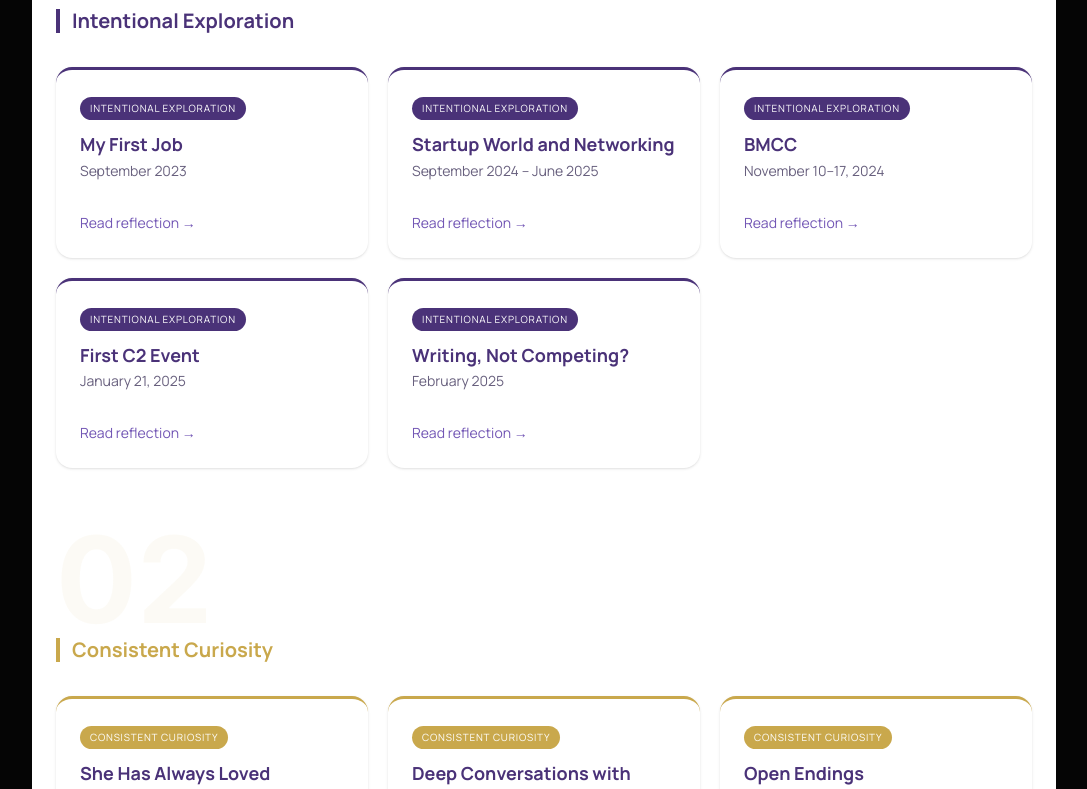
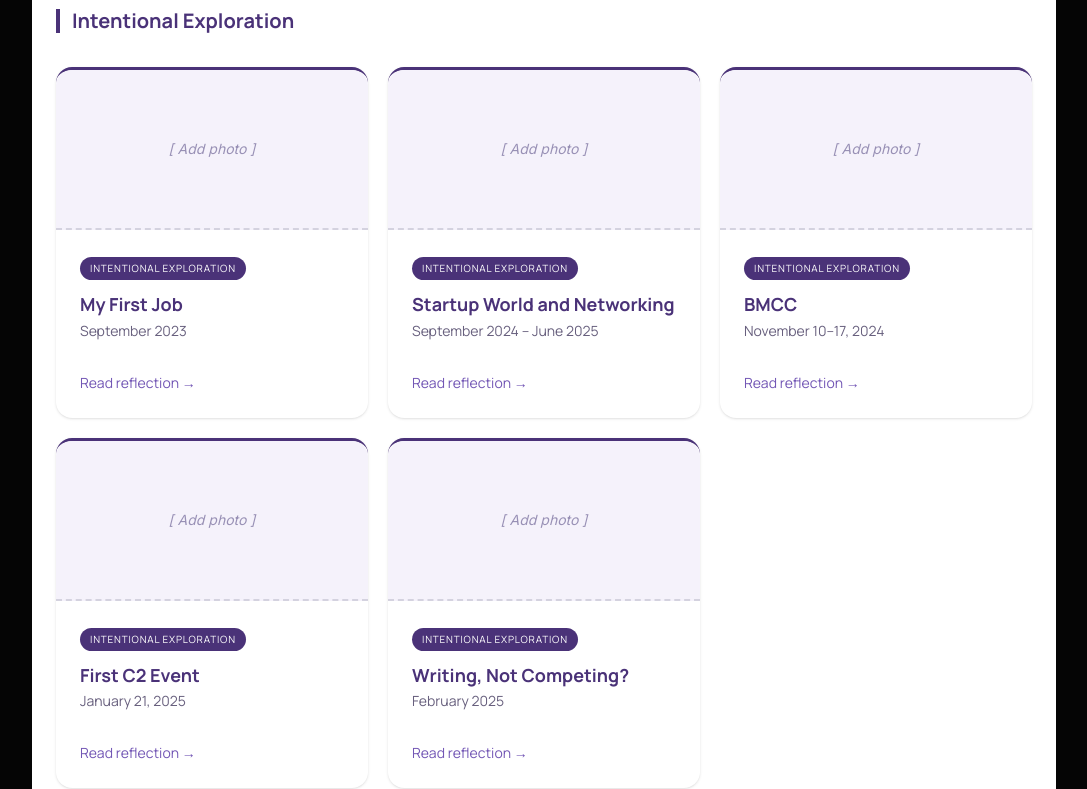
Before and after one commit to ivadhooria2004/portfolio-iva-dhooria, a Next.js app: page /honors-portfolio in a window 1280 px wide. Shown: the part 3060-3849 px from the top of the page, without its empty margins (96-1183 px from the left). Built offline with nearby package versions, Linux system fonts and the light colour scheme.

Commit message:
Update ArtifactsSection.jsx

```diff
--- a/app/honors-portfolio/ArtifactsSection.jsx
+++ b/app/honors-portfolio/ArtifactsSection.jsx
@@ -32,28 +32,105 @@ const themeConfig = {
 function ArtifactTile({ artifact, expanded, onToggle }) {
   const config = themeConfig[artifact.themeKey];
 
+  const getDarkModeColors = () => {
+    switch (artifact.themeKey) {
+      case "exploration":
+        return { badge: "#4A3278", badgeText: "#FFFFFF" };
+      case "curiosity":
+        return { badge: "#C9A84C", badgeText: "#17142A" };
+      case "authenticity":
+        return { badge: "#7357B5", badgeText: "#FFFFFF" };
+      default:
+        return { badge: config.color, badgeText: "#FFFFFF" };
+    }
+  };
+
+  const darkColors = getDarkModeColors();
+
   return (
     <div
       className="rounded-2xl overflow-hidden shadow-sm hover:shadow-md transition-all duration-200 hover:-translate-y-0.5"
       style={{
         borderTop: `3px solid ${config.color}`,
         backgroundColor: "white",
+        "--dark-bg": "#2A2448",
+        "--dark-title": "#EDE8FF",
+        "--dark-date": "#9890B5",
+        "--dark-shadow": "0 2px 8px rgba(0,0,0,0.4)",
       }}
     >
+      {/* Photo area */}
+      <div
+        className="w-full overflow-hidden"
+        style={{
+          height: "160px",
+          borderRadius: "1rem 1rem 0 0",
+        }}
+      >
+        {artifact.photo ? (
+          <img
+            src={artifact.photo}
+            alt={artifact.title}
+            style={{
+              width: "100%",
+              height: "100%",
+              objectFit: "cover",
+            }}
+          />
+        ) : (
+          <div
+            className="w-full h-full flex items-center justify-center border-b-2 border-dashed"
+            style={{
+              backgroundColor: "#F5F2FB",
+              borderColor: "#D4D2DF",
+            }}
+            data-theme-dark={{
+              backgroundColor: "#1E1A30",
+              borderColor: "#3A3250",
+            }}
+          >
+            <span
+              className="text-sm italic"
+              style={{
+                color: "#9890B5",
+              }}
+            >
+              [ Add photo ]
+            </span>
+          </div>
+        )}
+      </div>
+
+      {/* Card content */}
       <div className="p-6">
         {/* Theme badge */}
         <span
           className="text-[10px] uppercase tracking-[0.08em] font-display text-white rounded-full px-2.5 py-1 inline-block mb-3"
-          style={{ backgroundColor: config.color }}
+          style={{
+            backgroundColor: config.color,
+            color: darkColors.badgeText,
+          }}
         >
           {config.label.split(" ").slice(0, 2).join(" ")}
         </span>
 
         {/* Title and date */}
-        <h3 className="font-display font-bold text-lg text-[#4A3278] mb-1 leading-snug">
+        <h3
+          className="font-display font-bold text-lg mb-1 leading-snug"
+          style={{
+            color: "#4A3278",
+          }}
+        >
           {artifact.title}
         </h3>
-        <p className="text-sm text-[#68607E] font-display mb-4">{artifact.date}</p>
+        <p
+          className="text-sm font-display mb-4"
+          style={{
+            color: "#68607E",
+          }}
+        >
+          {artifact.date}
+        </p>
 
         {/* Reflection link or placeholder */}
         {!expanded && (
@@ -69,21 +146,20 @@ function ArtifactTile({ artifact, expanded, onToggle }) {
 
       {/* Expanded content */}
       {expanded && (
-        <div className="border-t border-[#E0DAF0] px-6 py-6 bg-[#F5F2FB]">
-          {/* Photo placeholder */}
-          <div
-            className="rounded-lg border-2 border-dashed flex items-center justify-center mb-6"
+        <div
+          className="border-t px-6 py-6"
+          style={{
+            backgroundColor: "#F5F2FB",
+            borderColor: "#E0DAF0",
+          }}
+        >
+          {/* Reflection placeholder */}
+          <p
+            className="text-sm italic mb-6"
             style={{
-              borderColor: "#D4D2DF",
-              backgroundColor: "#F5F2FB",
-              height: "200px",
+              color: "#9890B5",
             }}
           >
-            <span className="text-[#9890B5]">[ Add photo ]</span>
-          </div>
-
-          {/* Reflection placeholder */}
-          <p className="text-sm italic text-[#9890B5] mb-6">
             Reflection coming soon — check back soon.
           </p>
 
```
